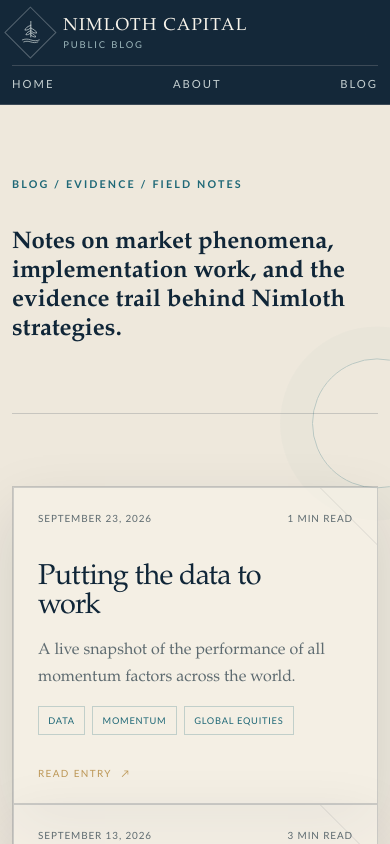
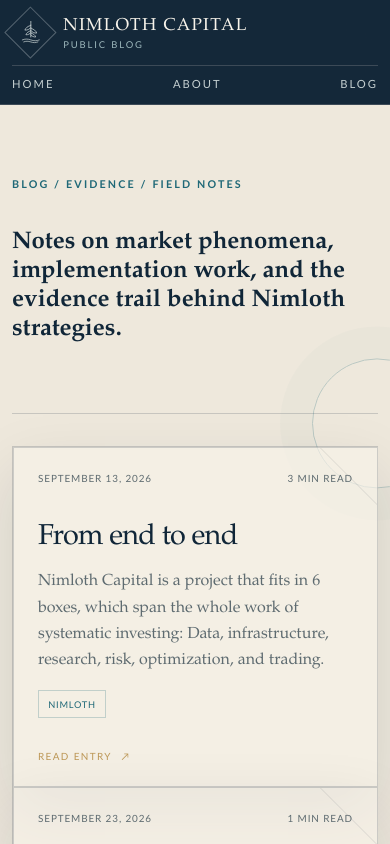
Before and after one commit to NikolaiSie/nimloth-public, a Next.js app: page /research in a window 390 px wide. Shown: the top 844 px of the page. Built offline with nearby package versions, Linux system fonts and the light colour scheme.

Commit message:
Polish blog card and about layouts

```diff
--- a/app/globals.css
+++ b/app/globals.css
@@ -406,6 +406,10 @@ svg {
   padding: clamp(4.5rem, 9vw, 8rem) 0;
 }
 
+.blog-index__entries {
+  padding-top: clamp(2rem, 4vw, 3rem);
+}
+
 .section--mandate {
   color: var(--stone-light);
   background: var(--sea);
@@ -413,18 +417,19 @@ svg {
 
 .mandate {
   display: grid;
-  grid-template-columns: minmax(17rem, 0.75fr) minmax(0, 1.45fr);
-  gap: clamp(3rem, 8vw, 8rem);
+  grid-template-columns: minmax(22rem, 0.85fr) minmax(0, 1.35fr);
+  gap: clamp(2.5rem, 6vw, 6rem);
 }
 
 .mandate__heading h2 {
-  max-width: 11ch;
+  max-width: none;
   margin: 0;
   font-family: var(--display);
-  font-size: clamp(2.5rem, 4.5vw, 4.6rem);
+  font-size: clamp(2.5rem, 3.6vw, 3.85rem);
   font-weight: 400;
   line-height: 0.98;
   letter-spacing: -0.035em;
+  white-space: nowrap;
 }
 
 .mandate__portrait {
@@ -608,7 +613,7 @@ svg {
 }
 
 .article-list__item h3 {
-  max-width: 17ch;
+  max-width: 22ch;
   margin: 1.4rem 0 0;
   font-family: var(--display);
   font-size: clamp(1.8rem, 3.5vw, 3rem);
@@ -1231,6 +1236,10 @@ svg {
     max-width: 37rem;
   }
 
+  .mandate__heading h2 {
+    font-size: clamp(2.5rem, 7vw, 3.8rem);
+  }
+
   .page-hero__grid {
     gap: 1.5rem;
   }
@@ -1300,6 +1309,10 @@ svg {
     margin-left: 0;
   }
 
+  .article-hero h1 {
+    white-space: normal;
+  }
+
   .hero::before {
     right: -28rem;
   }
@@ -1319,6 +1332,14 @@ svg {
 
   .mandate__portrait {
     width: min(9rem, 42vw);
+  }
+
+  .mandate__heading h2 {
+    font-size: clamp(2.1rem, 10vw, 3.2rem);
+  }
+
+  .prose {
+    max-width: 100%;
   }
 
   .section-heading,
@@ -1344,6 +1365,14 @@ svg {
 
   .research-filters {
     grid-template-columns: repeat(2, minmax(0, 1fr));
+  }
+
+  .article > .section {
+    margin-right: calc(clamp(1.5rem, 5vw, 4.5rem) * -1);
+    margin-left: calc(clamp(1.5rem, 5vw, 4.5rem) * -1);
+    padding-right: clamp(1rem, 4vw, 1.5rem);
+    padding-left: clamp(1rem, 4vw, 1.5rem);
+    overflow-x: auto;
   }
 
   .research-filter:nth-child(2) {
--- a/app/research/page.tsx
+++ b/app/research/page.tsx
@@ -1,5 +1,5 @@
 import { ArticleCard } from "@/components/article-card";
-import { getContentIndex } from "@/lib/content";
+import { compareBlogCardOrder, getContentIndex } from "@/lib/content";
 
 export const metadata = {
   title: "Blog",
@@ -11,9 +11,7 @@ export default async function ResearchIndexPage() {
     getContentIndex("research"),
     getContentIndex("blog"),
   ]);
-  const entries = [...research, ...posts].sort((left, right) =>
-    left.publishedAt < right.publishedAt ? 1 : -1,
-  );
+  const entries = [...research, ...posts].sort(compareBlogCardOrder);
 
   return (
     <div className="container">
@@ -26,7 +24,7 @@ export default async function ResearchIndexPage() {
         </div>
       </section>
       {entries.length > 0 ? (
-        <section className="section">
+        <section className="section blog-index__entries">
           <div className="article-list">
             {entries.map((article) => (
               <ArticleCard
--- a/content/blog/why-i-am-building-nimloth.md
+++ b/content/blog/why-i-am-building-nimloth.md
@@ -6,8 +6,7 @@ summary: >-
   and trading.
 publishedAt: 2026-09-13
 tags:
-  - personal
-  - research
+  - nimloth
 featured: true
 ---
 
--- a/lib/content.ts
+++ b/lib/content.ts
@@ -51,6 +51,31 @@ function formatPublishedAt(dateString: string) {
   }).format(new Date(dateString));
 }
 
+export function compareContentNewestFirst(
+  left: ContentIndexEntry,
+  right: ContentIndexEntry,
+) {
+  return right.publishedAt.localeCompare(left.publishedAt);
+}
+
+export function compareBlogCardOrder(
+  left: ContentIndexEntry,
+  right: ContentIndexEntry,
+) {
+  const priority = new Map([
+    ["why-i-am-building-nimloth", 0],
+    ["momentum", 1],
+  ]);
+  const leftPriority = priority.get(left.slug) ?? 100;
+  const rightPriority = priority.get(right.slug) ?? 100;
+
+  if (leftPriority !== rightPriority) {
+    return leftPriority - rightPriority;
+  }
+
+  return compareContentNewestFirst(left, right);
+}
+
 async function listMarkdownFiles(type: ContentType) {
   const entries = await fs.readdir(getDirectory(type), { withFileTypes: true });
   return entries
@@ -93,9 +118,7 @@ export async function getContentIndex(type: ContentType) {
     }),
   );
 
-  return entries.sort((left, right) =>
-    left.publishedAt < right.publishedAt ? 1 : -1,
-  );
+  return entries.sort(compareContentNewestFirst);
 }
 
 export async function getFeaturedPosts(type: ContentType, count: number) {
```
Also changed, not shown: app/page.tsx (+5 -3 lines), 1 other file (tests, documents, lock files or other folders).
